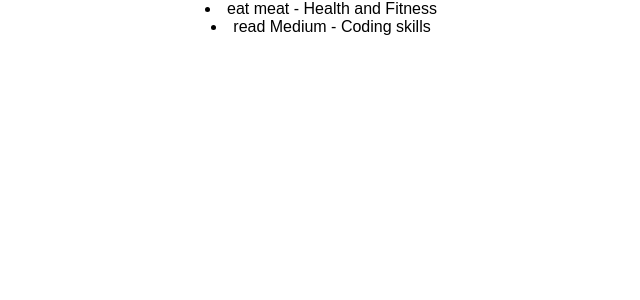
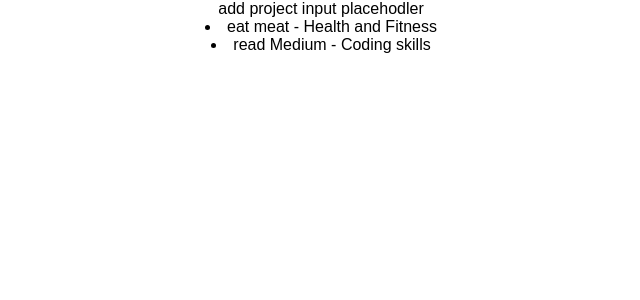
Before and after one commit to ali1129js/projectmanagerreactjs, a React (Create React App) app: page / in a window 1280 px wide. Shown: the top 300 px of the page, without its empty margins (319-959 px from the left). Built offline with nearby package versions, Linux system fonts and the light colour scheme.

Commit message:
new component to add input forms

```diff
--- a/src/App.js
+++ b/src/App.js
@@ -2,18 +2,24 @@
  * @Author: Ali Ismail
  * @Date:   2018-04-02T08:51:13+02:00
  * @Last modified by:   Ali Ismail
- * @Last modified time: 2018-04-03T13:12:16+02:00
+ * @Last modified time: 2018-04-03T14:20:27+02:00
  */
 import React, { Component } from 'react';
 import './App.css';
 import Projects from './Components/Projects';
+import AddProject from './Components/AddProject';
 
 
 class App extends Component {
   constructor(){
     super();
     this.state = {
-      projects: [
+      projects: []
+    }
+  }
+  componentWillMount(){
+    this.setState({
+                projects:[
                 {
                 title: 'eat meat',
                 category: 'Health and Fitness',
@@ -24,12 +30,12 @@
                 category: 'Coding skills',
                 color: 'red'
                   }
-      ]
-    }
+  ]});
   }
   render() {
     return (
       <div className="App">
+        <AddProject />
         <Projects projects={this.state.projects}/>
       </div>
     );
--- /dev/null
+++ b/src/Components/AddProject.js
@@ -0,0 +1,15 @@
+/**
+ * @Author: Ali Ismail
+ * @Date:   2018-04-03T14:14:34+02:00
+ * @Last modified by:   Ali Ismail
+ * @Last modified time: 2018-04-03T14:19:18+02:00
+ */
+import React, { Component } from 'react';
+class AddProject extends Component {
+  render(){
+    return(
+      <div>add project input placehodler</div>
+    );
+  }
+}
+export default AddProject;
```
Lines whose indentation alone changed are shown as unchanged.
